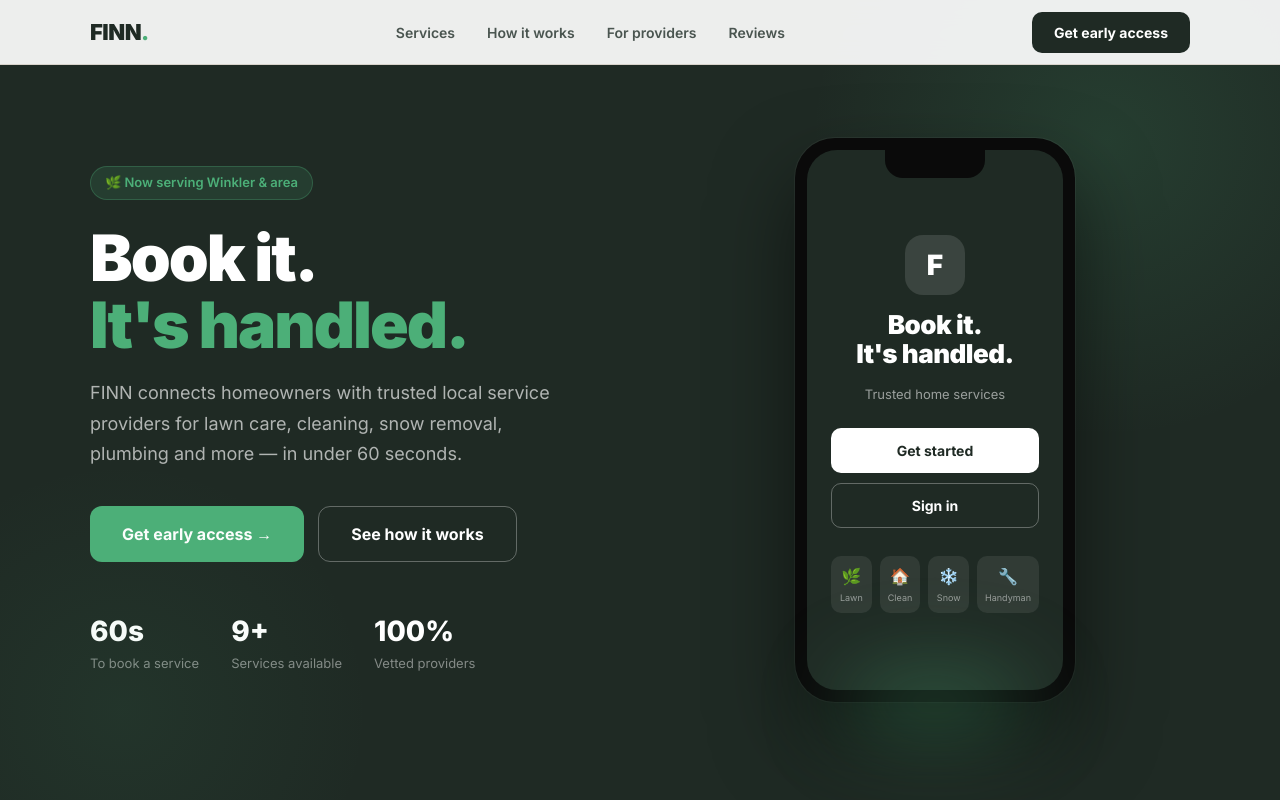
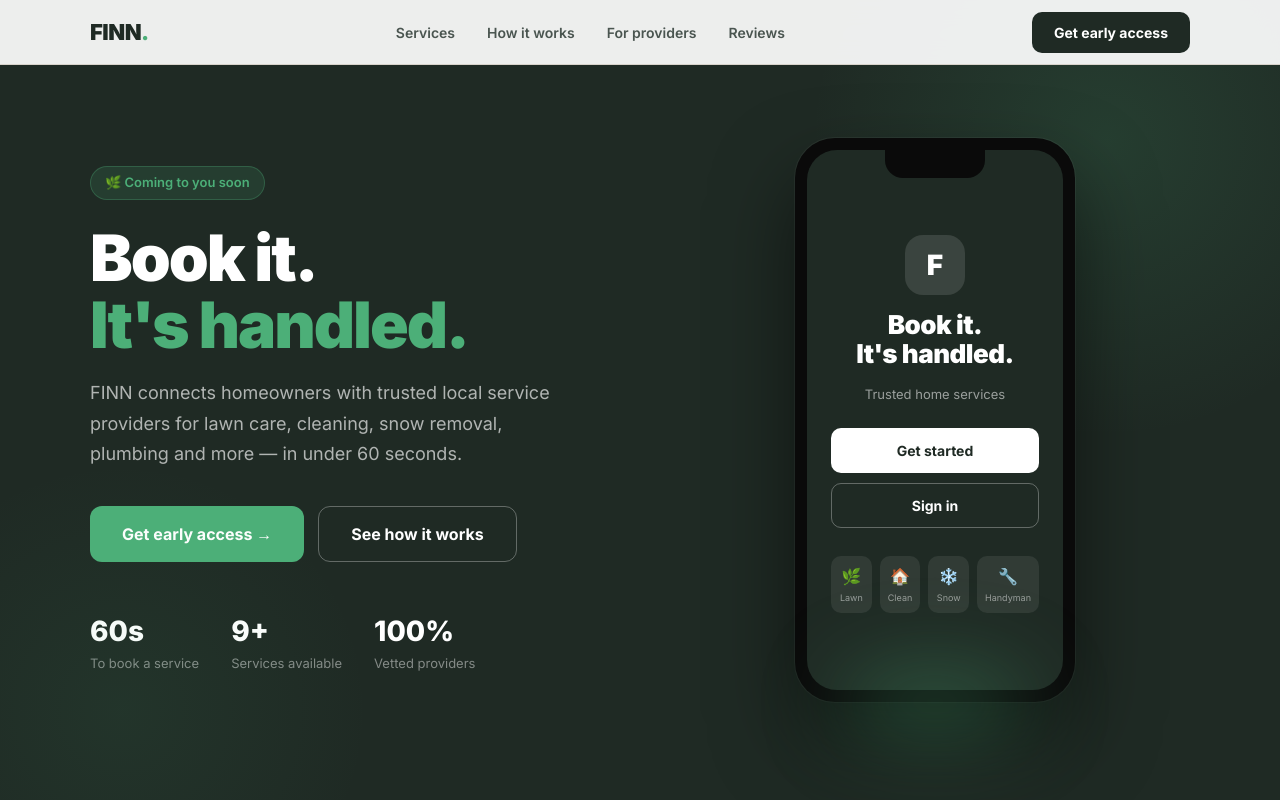
Before and after one commit to markfirth/finn-website, a plain HTML site: page index.html in a window 1280 px wide. Shown: the top 800 px of the page. Drawn offline with Linux system fonts and the light colour scheme.

Commit message:
Add files via upload

```diff
--- a/index.html
+++ b/index.html
@@ -209,7 +209,7 @@
 <section class="hero">
   <div class="hero-inner">
     <div>
-      <div class="hero-badge">🌿 Now serving Winkler & area</div>
+      <div class="hero-badge">🌿 Coming to you soon</div>
       <h1>Book it.<br/><em>It's handled.</em></h1>
       <p>FINN connects homeowners with trusted local service providers for lawn care, cleaning, snow removal, plumbing and more — in under 60 seconds.</p>
       <div class="hero-actions">
```
